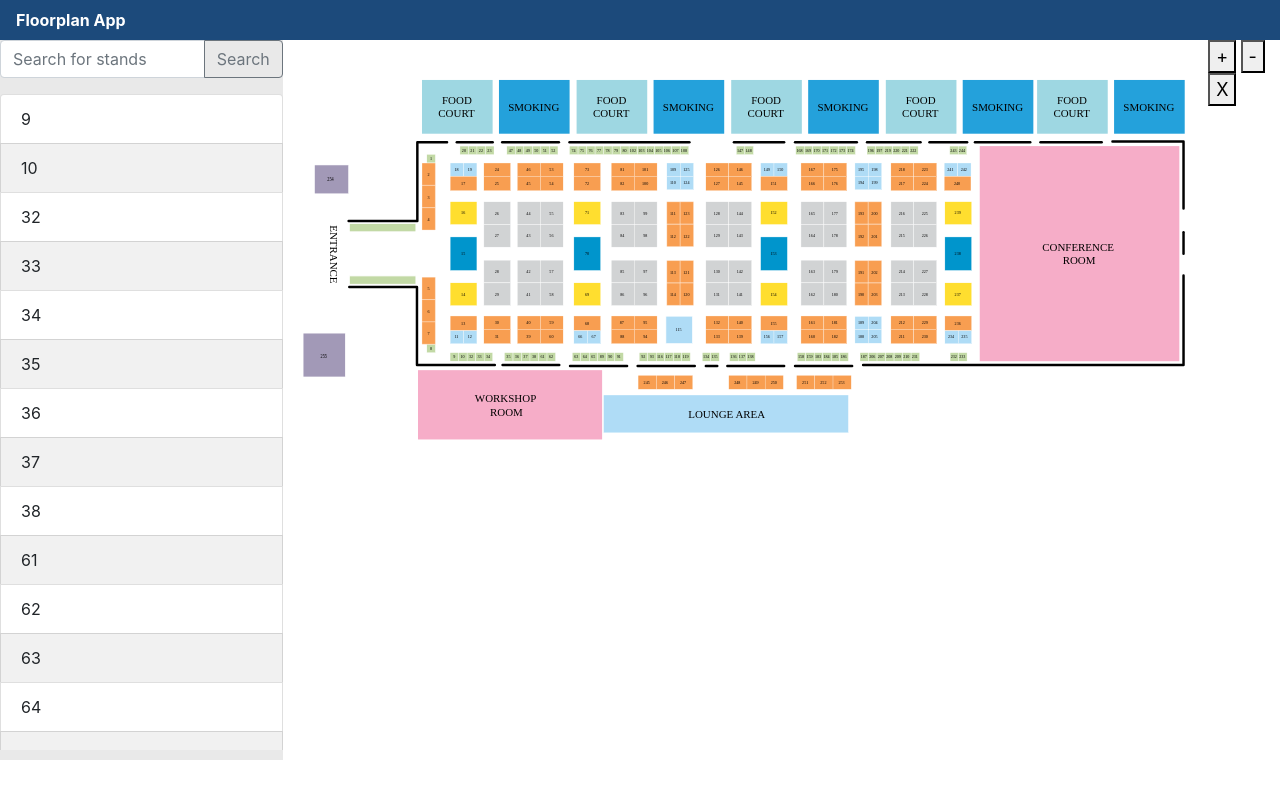
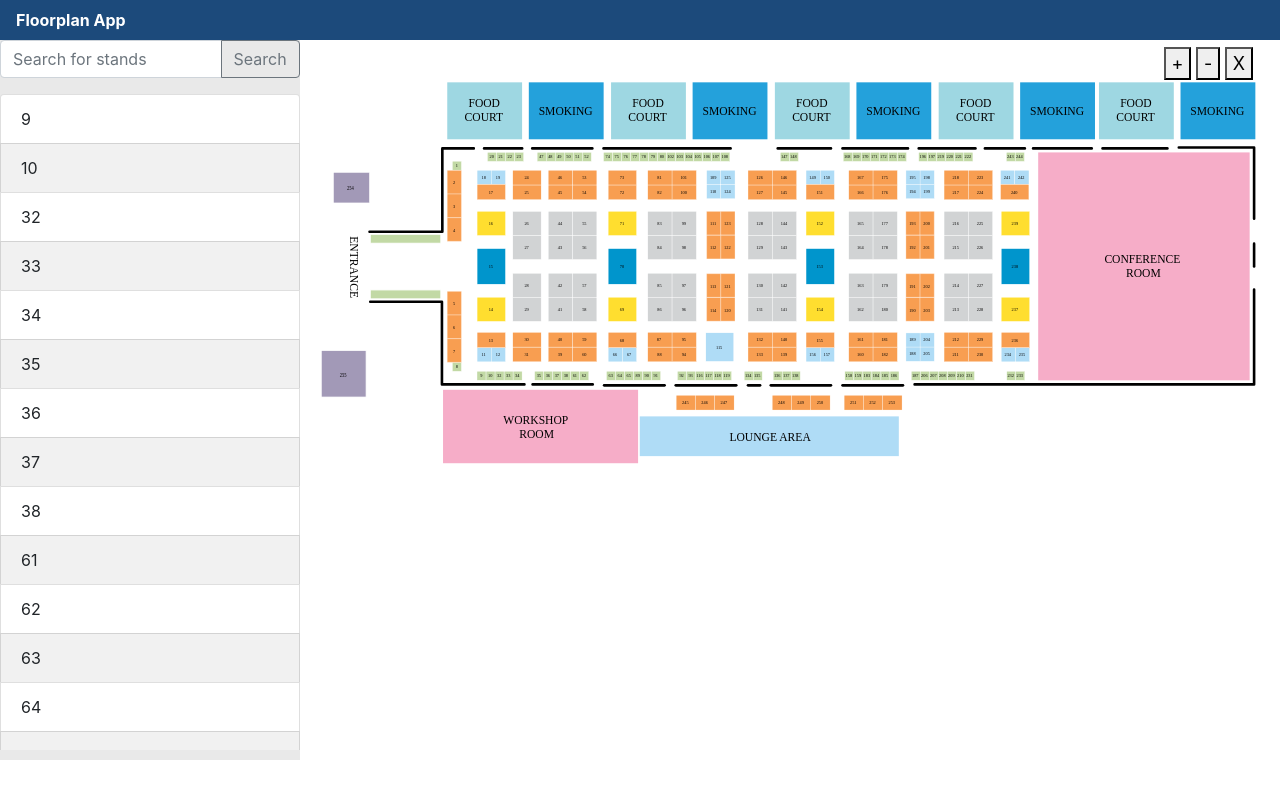
Before and after one commit to zer0id0/floorplan-mbs, a plain HTML site: page index.html in a window 1280 px wide. Drawn offline with nearby package versions, Linux system fonts and the light colour scheme.

Commit message:
style zoom butons

```diff
--- a/style.css
+++ b/style.css
@@ -48,6 +48,13 @@
     overflow: scroll;
 }
 
+.zoom-btn-container {
+    z-index: 2;
+    position: absolute;
+    right: 27px;
+    top: 47px;
+}
+
 .zoombtn{
     font-size: large;
 }
```
